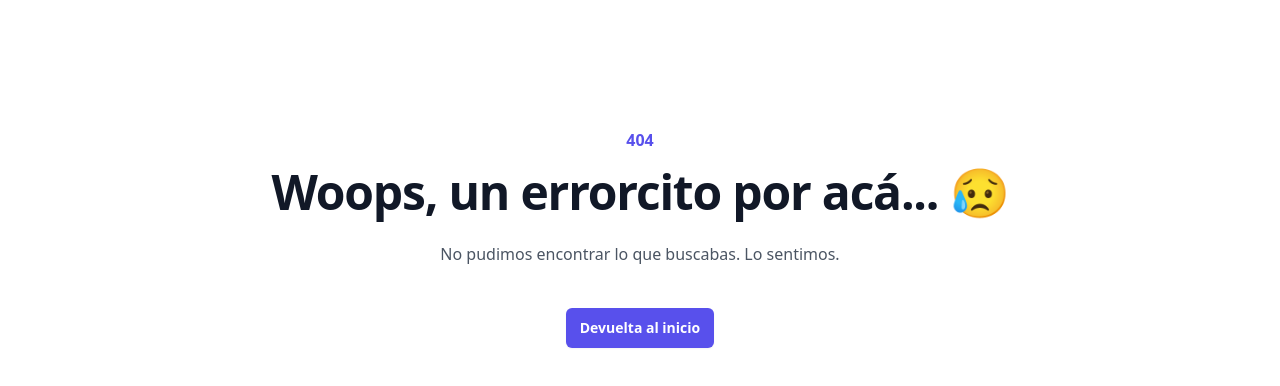
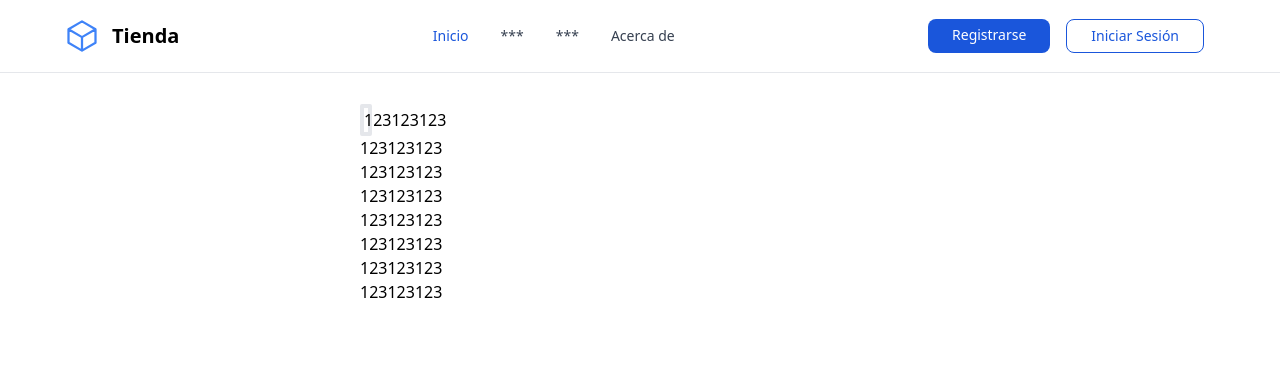
Before and after one commit to JuanDPandales/intepro, a React (Vite) app: page /carrito in a window 1280 px wide. Before the commit this address had no page. Shown: the top 386 px of the page. Built offline with nearby package versions, Linux system fonts and the light colour scheme.

Commit message:
Mini changes

```diff
--- a/src/components/Carrito.jsx
+++ b/src/components/Carrito.jsx
@@ -1,10 +1,19 @@
 export default function Carrito() {
   return (
     <>
-      <div className="p-4 sm:ml-64">
+      <div className="p-24 sm:ml-64">
         <div className="px-2 py-2">
           <div className="grid grid-cols-4 gap-64 mb-4">
-            Hola Mundo
+            <ul>
+              <li className="rounded-sm border-4">123123123</li>
+              <li>123123123</li>
+              <li>123123123</li>
+              <li>123123123</li>
+              <li>123123123</li>
+              <li>123123123</li>
+              <li>123123123</li>
+              <li>123123123</li>
+            </ul>
           </div>
         </div>
       </div>
--- a/src/components/HomePage.jsx
+++ b/src/components/HomePage.jsx
@@ -85,7 +85,7 @@ export default function HomePage() {
                 </li>
                 <li>
                   <Link
-                    to="/"
+                    to="/carrito"
                     className="block rounded py-2 pl-3 pr-4 text-gray-700 hover:bg-gray-100 md:p-0 md:hover:bg-transparent md:hover:text-blue-700"
                   >
                     ***
--- a/src/main.jsx
+++ b/src/main.jsx
@@ -8,6 +8,7 @@ import SignUp from "./components/sessions/SignUp.jsx";
 import AccLog from "./components/sessions/AccLog.jsx";
 import HeroSection from "./components/HeroSection.jsx";
 import About from "./components/About.jsx";
+import Carrito from "./components/Carrito.jsx";
 
 const router = createBrowserRouter([
   {
@@ -31,8 +32,13 @@ const router = createBrowserRouter([
         path: "/about",
         element: <About />,
       },
+      {
+        path: "/carrito",
+        element: <Carrito />,
+      },
     ],
   },
+
 ]);
 
 ReactDOM.createRoot(document.getElementById("root")).render(
```
Also changed, not shown: 1 other file (tests, documents, lock files or other folders).
